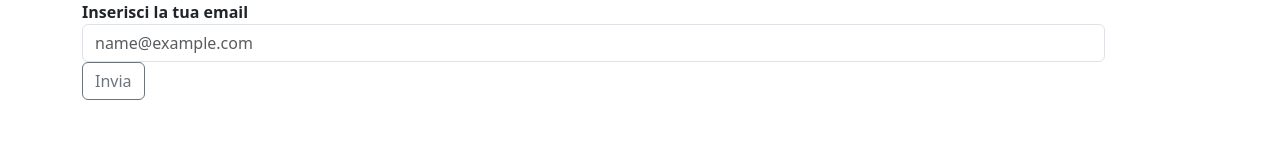
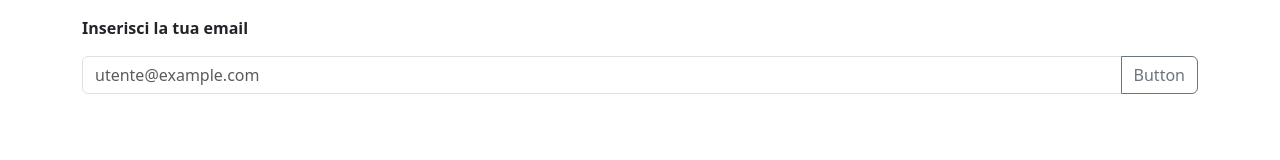
Before and after one commit to carmelocammalleri/js-mail-dadi, a plain HTML site: page index.html in a window 1280 px wide. Drawn offline with nearby package versions, Linux system fonts and the light colour scheme.

Commit message:
[edit]: const list email

```diff
--- a/index.html
+++ b/index.html
@@ -16,10 +16,12 @@
 <body>
 
   <div class="container">
-    <div class="col-11">
-      <span class="fw-bold ">Inserisci la tua email</span>
-      <input type="email" class="form-control" id="exampleFormControlInput1" placeholder="name@example.com">
-      <button class="btn btn-outline-secondary" type="button" id="inputGroupFileAddon04">Invia</button>
+    <div class="fw-bold my-3   ">Inserisci la tua email</div>
+    <div>
+      <div class="input-group mb-3">
+        <input type="email" class="form-control" placeholder="utente@example.com" aria-label="email" aria-describedby="button-addon2">
+        <button class="btn btn-outline-secondary" type="button" id="button-addon2">Button</button>
+      </div>
     </div>
 
 
--- a/js/script.js
+++ b/js/script.js
@@ -0,0 +1 @@
+const listEmail= ['cincinnati@gmail.com','batticinque@gmail.com','sonomagico7@gmail.com','cillumini99@gmail.com','pensapete@gmail.com','papete2000@gmail.com','spidermanreal.98@gmail.com','alloroelimone@gmail.com','solosoletto@gmail.com','carriola58246@gmail.com','hakerpercaso007@gmail.com','ciattacchilachiave@gmail.com','otellorottello@gmail.com']
```
